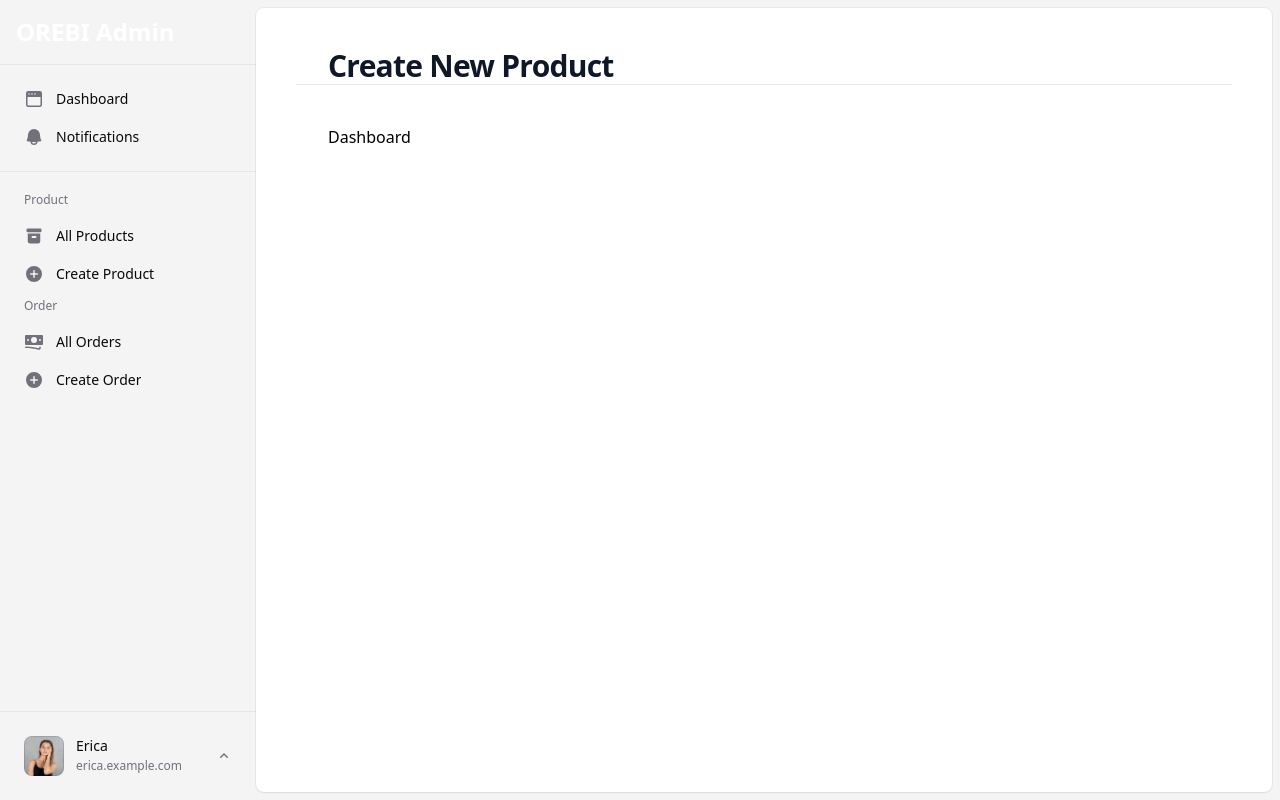
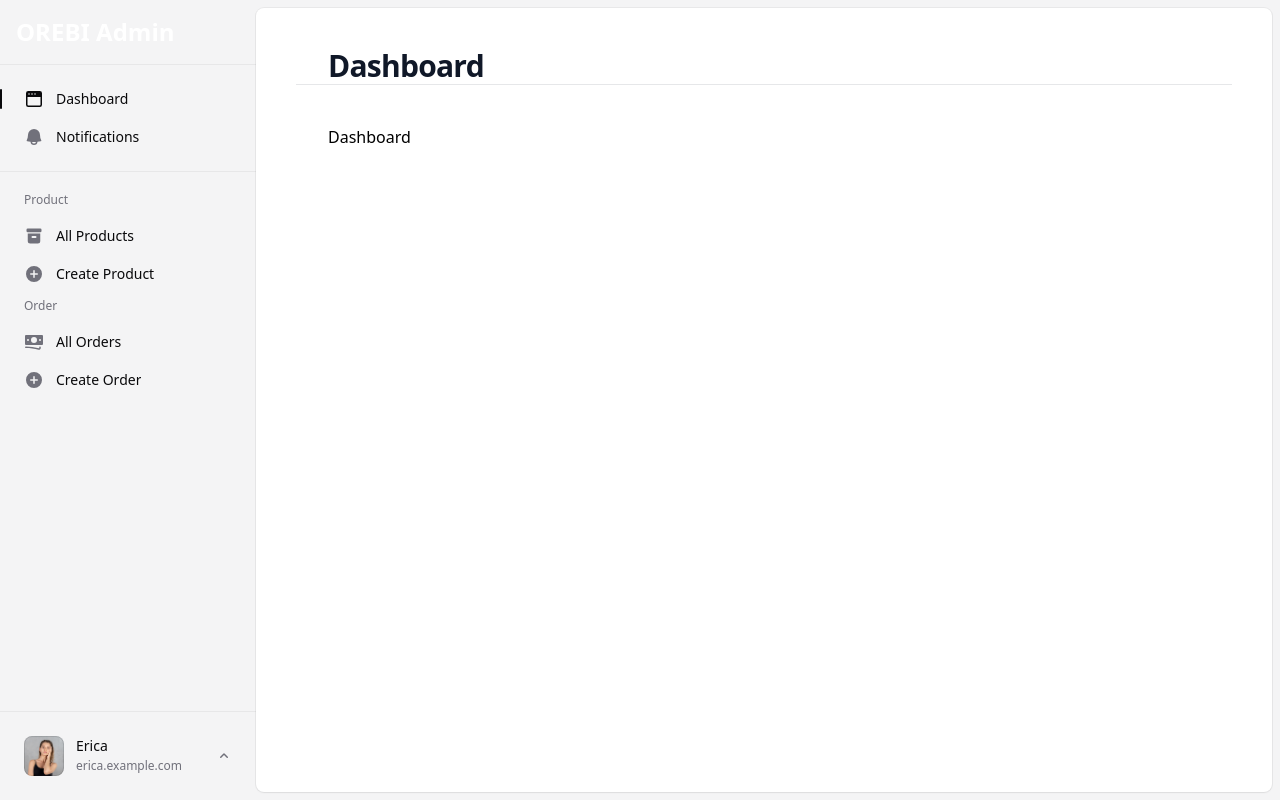
Before and after one commit to IamAshrafee/OREBI-Ecommerce-Full-Stack, a React (Vite) app in the folder Admin Frontend/: page / in a window 1280 px wide. Built offline with nearby package versions, Linux system fonts and the light colour scheme.

Commit message:
Active windows indication implemented and heading change with page changing implemented

```diff
--- a/Admin Frontend/src/RootLayout.jsx
+++ b/Admin Frontend/src/RootLayout.jsx
@@ -1,4 +1,4 @@
-import { Outlet } from "react-router";
+import { Outlet, useLocation } from "react-router";
 import { Avatar } from "./components/avatar";
 import girlProfile from "./assets/jpg/portrait-of-woman-with-hand-on-her-face.jpg";
 import {
@@ -56,6 +56,21 @@ import {
 } from "@heroicons/react/20/solid";
 
 export default function RootLayout() {
+  const { pathname } = useLocation();
+
+  // Define a mapping from path to title
+  const pathTitleMap = {
+    "/": "Dashboard",
+    "/notifications": "Notifications",
+    "/products": "All Products",
+    "/create-product": "Create New Product",
+    "/orders": "All Orders",
+    "/create-order": "Create New Order",
+    "/my-profile": "My Profile",
+  };
+
+  // Get the current page title, with a default fallback
+  const currentPageTitle = pathTitleMap[pathname] || "Page Not Found";
   return (
     <SidebarLayout
       navbar={
@@ -96,11 +111,11 @@ export default function RootLayout() {
           </SidebarHeader>
           <SidebarBody>
             <SidebarSection className="max-lg:hidden">
-              <SidebarItem to="/">
+              <SidebarItem to="/" current={pathname === "/"}>
                 <WindowIcon />
                 <SidebarLabel>Dashboard</SidebarLabel>
               </SidebarItem>
-              <SidebarItem to="/notifications">
+              <SidebarItem to="/notifications" current={pathname === "/notifications"}>
                 <BellIcon />
                 <SidebarLabel>Notifications</SidebarLabel>
               </SidebarItem>
@@ -108,20 +123,20 @@ export default function RootLayout() {
             <SidebarDivider />
             <SidebarSection>
               <SidebarHeading>Product</SidebarHeading>
-              <SidebarItem to="/products">
+              <SidebarItem to="/products" current={pathname === "/products"}>
                 <ArchiveBoxIcon />
                 <SidebarLabel>All Products</SidebarLabel>
               </SidebarItem>
-              <SidebarItem to="/create-product">
+              <SidebarItem to="/create-product" current={pathname === "/create-product"}>
                 <PlusCircleIcon />
                 <SidebarLabel>Create Product</SidebarLabel>
               </SidebarItem>
               <SidebarHeading>Order</SidebarHeading>
-              <SidebarItem to="/orders">
+              <SidebarItem to="/orders" current={pathname === "/orders"}>
                 <BanknotesIcon />
                 <SidebarLabel>All Orders</SidebarLabel>
               </SidebarItem>
-              <SidebarItem to="/create-order">
+              <SidebarItem to="/create-order" current={pathname === "/create-order"}>
                 <PlusCircleIcon />
                 <SidebarLabel>Create Order</SidebarLabel>
               </SidebarItem>
@@ -164,7 +179,7 @@ export default function RootLayout() {
         <header className="mb-2 border-b border-gray-900/10 z-20">
           <div className="mx-auto max-w-7xl px-4 sm:px-6 lg:px-8">
             <h1 className="text-3xl font-bold tracking-tight text-gray-900 dark:text-white ">
-              Create New Product
+              {currentPageTitle}
             </h1>
           </div>
         </header>
```
